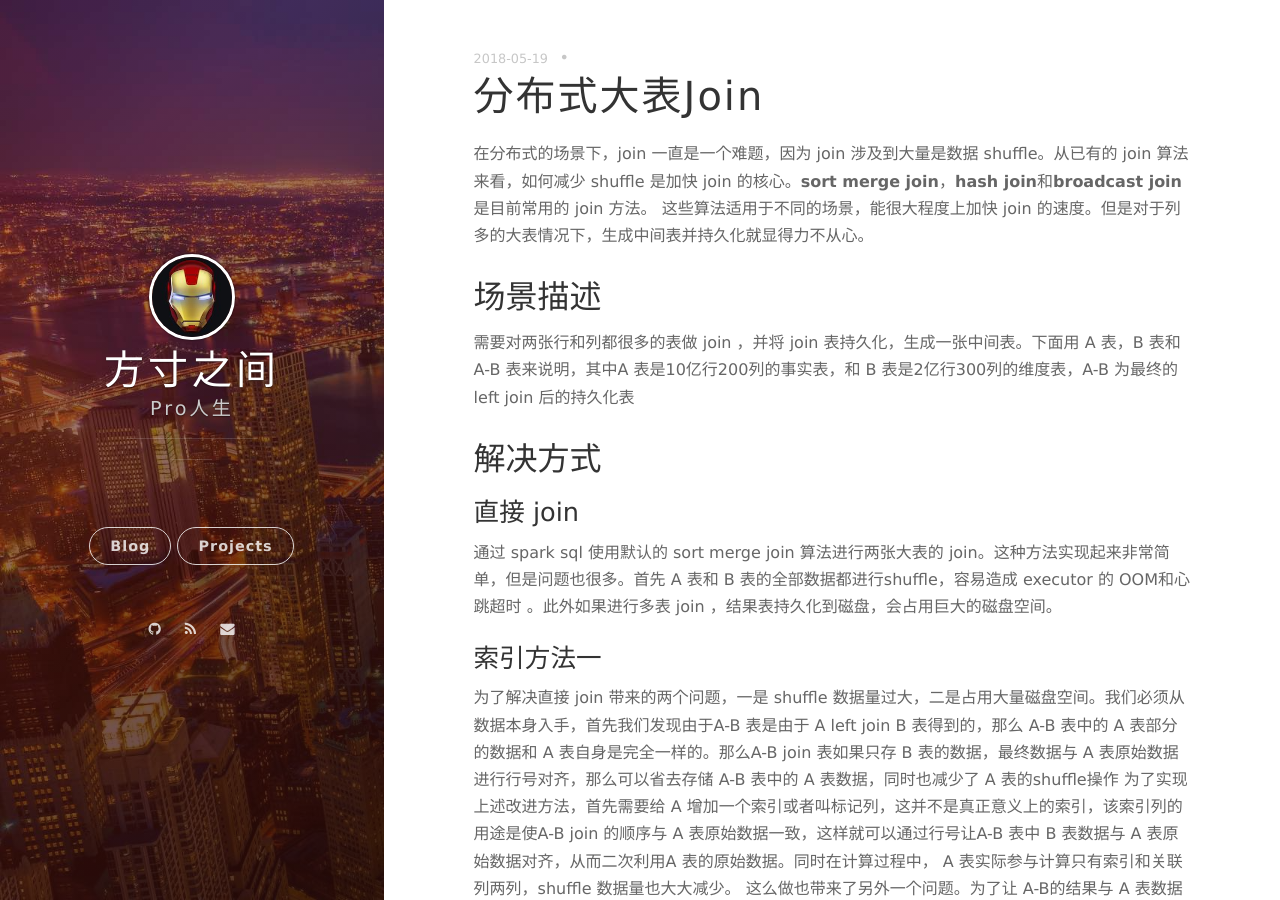
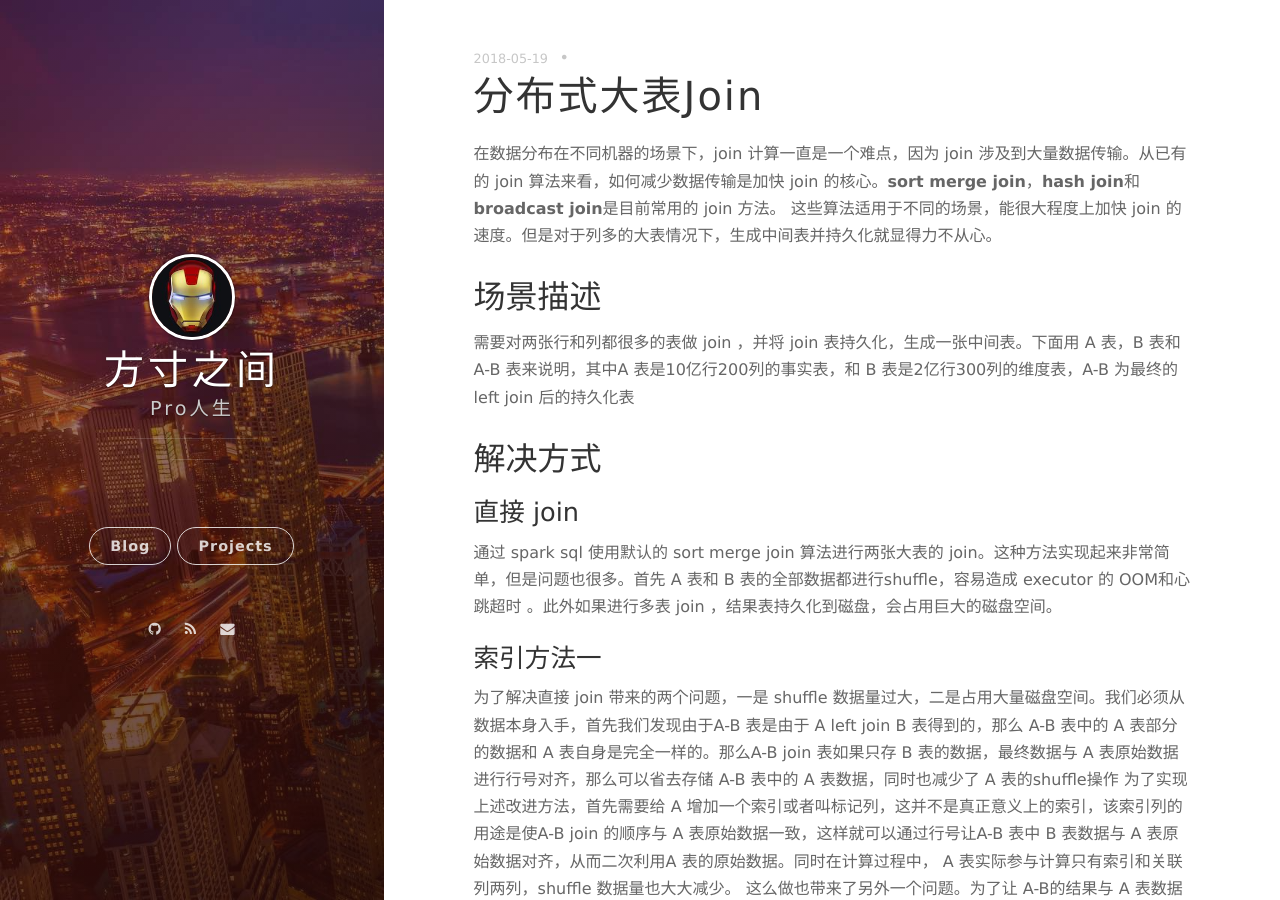
Before and after one commit to Mitisky/Mitisky.github.io, a Jekyll site: the page built from _posts/2018-07-19-分布式大表Join.md, in a window 1280 px wide and 900 px high. Built offline with Jekyll 4.4.1, drawn with Linux system fonts in a browser that asks for light colours; nearby versions of some CDN libraries; comment, search, counter and statistics services are not loaded; some of the changed text lies outside the part shown.

Commit message:
调整日期

```diff
--- a/_posts/2018-5-19-分布式大表Join.md
+++ b/_posts/2018-07-19-分布式大表Join.md
@@ -7,7 +7,7 @@ categories: join
 
 
 
-在分布式的场景下，join 一直是一个难题，因为 join 涉及到大量是数据 shuffle。从已有的 join 算法来看，如何减少 shuffle 是加快 join 的核心。**sort merge join**，**hash join**和**broadcast join**是目前常用的 join 方法。
+在数据分布在不同机器的场景下，join 计算一直是一个难点，因为 join 涉及到大量数据传输。从已有的 join 算法来看，如何减少数据传输是加快 join 的核心。**sort merge join**，**hash join**和**broadcast join**是目前常用的 join 方法。
 这些算法适用于不同的场景，能很大程度上加快 join 的速度。但是对于列多的大表情况下，生成中间表并持久化就显得力不从心。
 ## 场景描述
 需要对两张行和列都很多的表做 join ，并将 join 表持久化，生成一张中间表。下面用 A 表，B 表和 A-B 表来说明，其中A 表是10亿行200列的事实表，和 B 表是2亿行300列的维度表，A-B 为最终的left join 后的持久化表
```
Also changed, not shown: other parts of _posts/2018-07-19-分布式大表Join.md (+1 -1 lines), _posts/2018-06-19-分布式大表Join优化.md (renamed from _posts/2018-6-19-分布式大表Join优化.md, +5 -5 lines), _posts/2018-06-20-SparkSQL做Join问题汇总.md (renamed from _posts/2018-6-20-SparkSQL做Join问题汇总.md), _posts/2018-06-20-自定义SparkSQL数据源.md (renamed from _posts/2018-6-20-自定义SparkSQL数据源.md).
